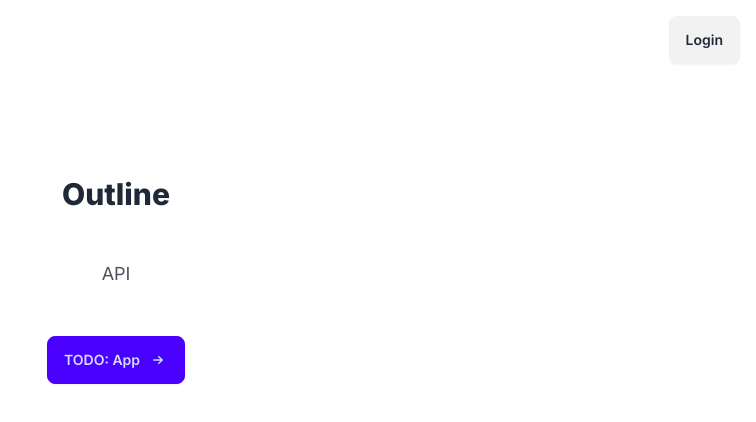
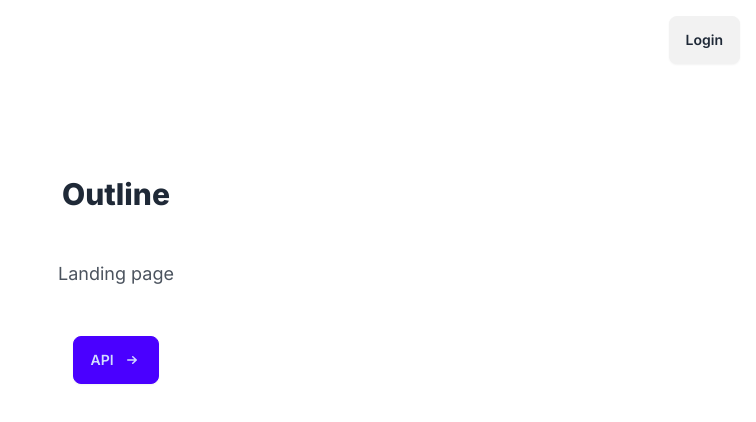
Before and after one commit to gregaspan/Outline, a Next.js app: page / in a window 1280 px wide. Shown: the top 422 px of the page, without its empty margins (524-1280 px from the left). Built offline with nearby package versions, Linux system fonts and the light colour scheme; no server answers.

Commit message:
sonarqube

```diff
--- a/app/page.js
+++ b/app/page.js
@@ -13,14 +13,14 @@ export default function Page() {
           <h1 className="text-3xl font-extrabold">Outline</h1>
 
           <p className="text-lg opacity-80">
-            API          </p>
+            Landing page          </p>
 
           <a
             className="btn btn-primary"
             href="https://outline-api.onrender.com/docs"
             target="_blank"
           >
-            TODO: App {" "}
+            API {" "}
             <svg
               xmlns="http://www.w3.org/2000/svg"
               viewBox="0 0 20 20"
```
Also changed, not shown: .scannerwork/report-task.txt (added), 1 other file (tests, documents, lock files or other folders).
